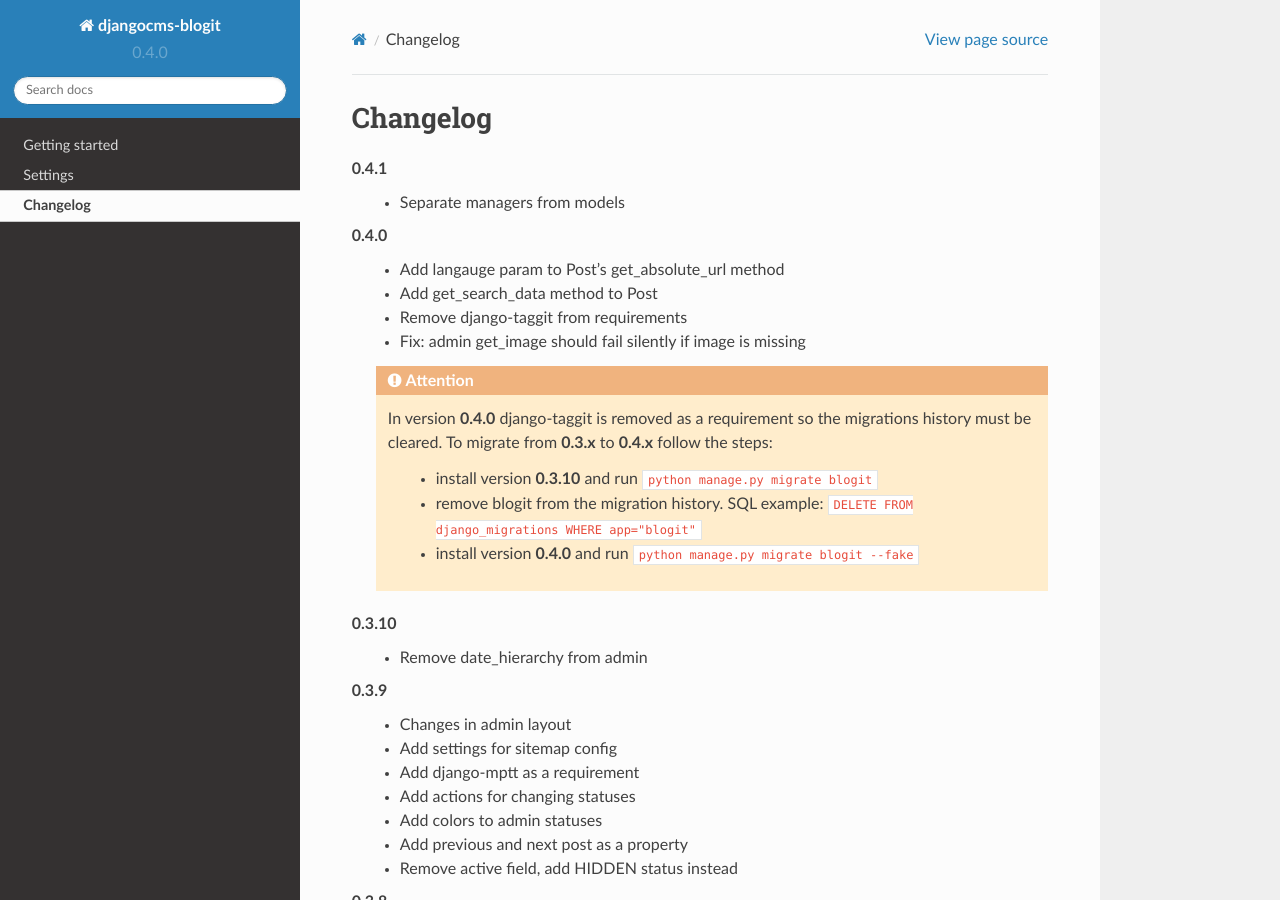
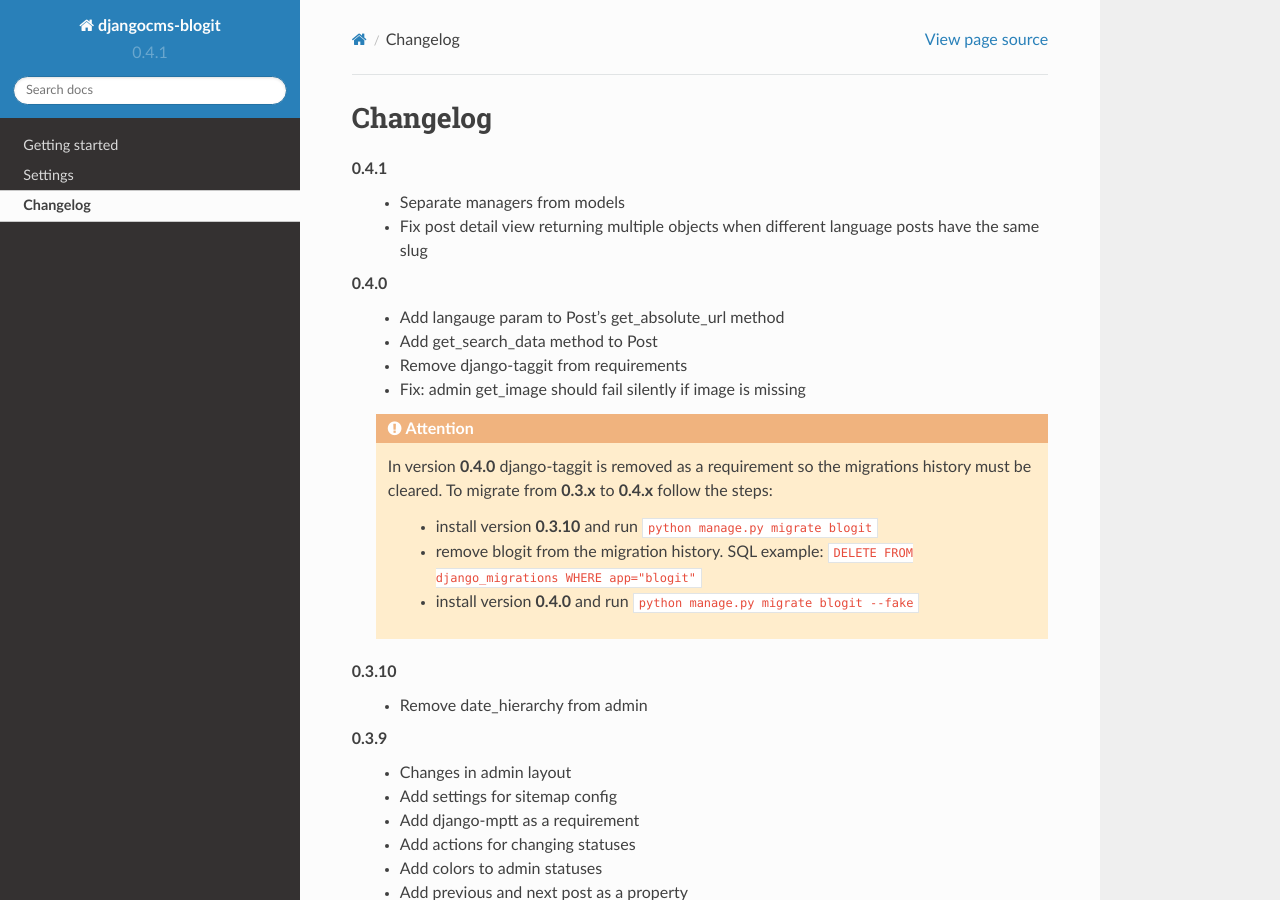
Before and after one commit to dinoperovic/djangocms-blogit, a Sphinx documentation site: the page built from docs/changelog.rst, in a window 1280 px wide and 900 px high. Built offline with Sphinx 7.4.7 and the Read the Docs theme 2.0.0, drawn with Linux system fonts in a browser that asks for light colours.

Commit message:
fix detail view returning multiple objects when the same slug across languages

```diff
--- a/docs/changelog.rst
+++ b/docs/changelog.rst
@@ -4,6 +4,8 @@
 
 0.4.1
     + Separate managers from models
+    + Fix post detail view returning multiple objects when different language
+      posts have the same slug
 
 0.4.0
     + Add langauge param to Post's get_absolute_url method
--- a/docs/conf.py
+++ b/docs/conf.py
@@ -51,9 +51,9 @@
 # built documents.
 #
 # The short X.Y version.
-version = '0.4.0'
+version = '0.4.1'
 # The full version, including alpha/beta/rc tags.
-release = '0.4.0'
+release = '0.4.1'
 
 # The language for content autogenerated by Sphinx. Refer to documentation
 # for a list of supported languages.
```
Also changed, not shown: 1 other file.
